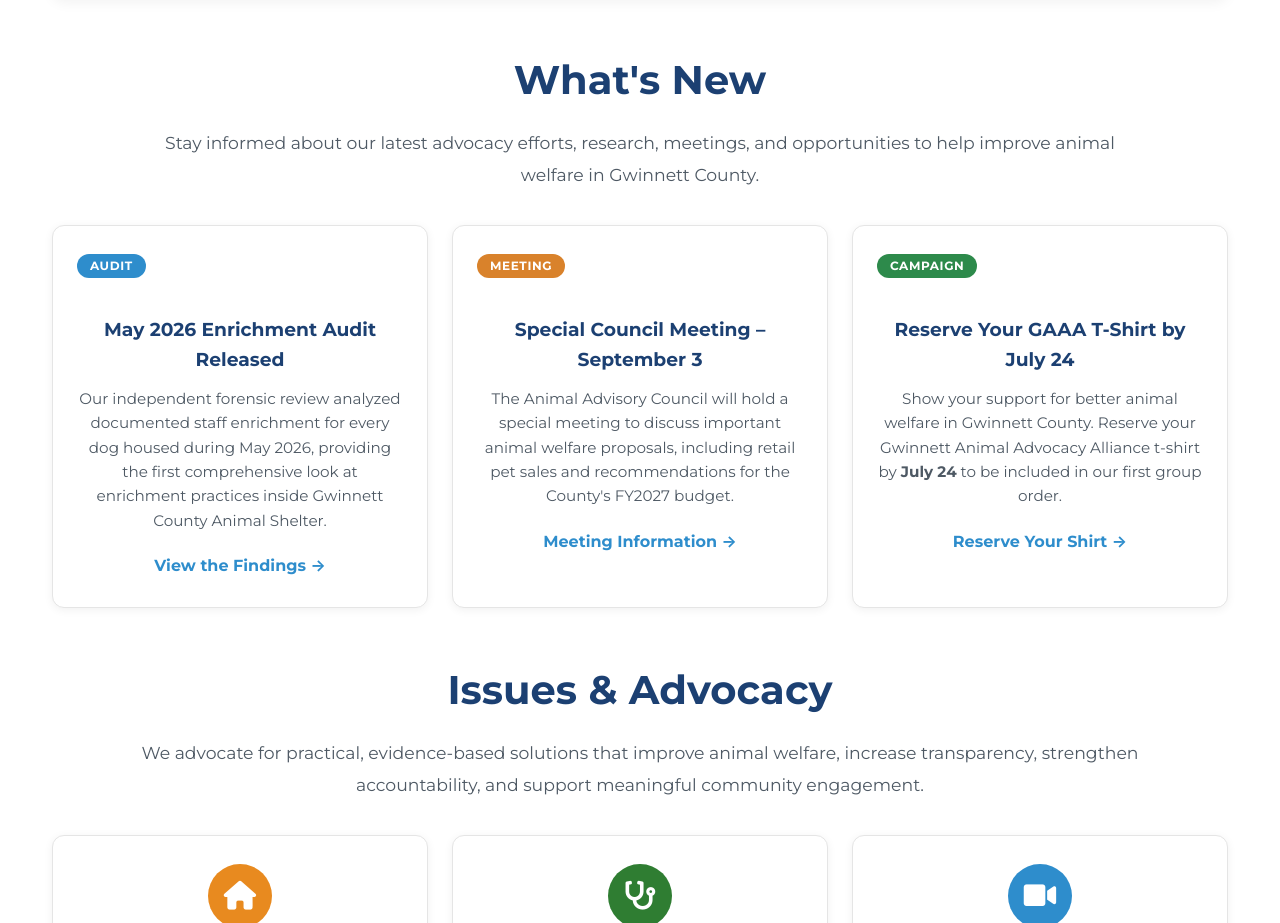
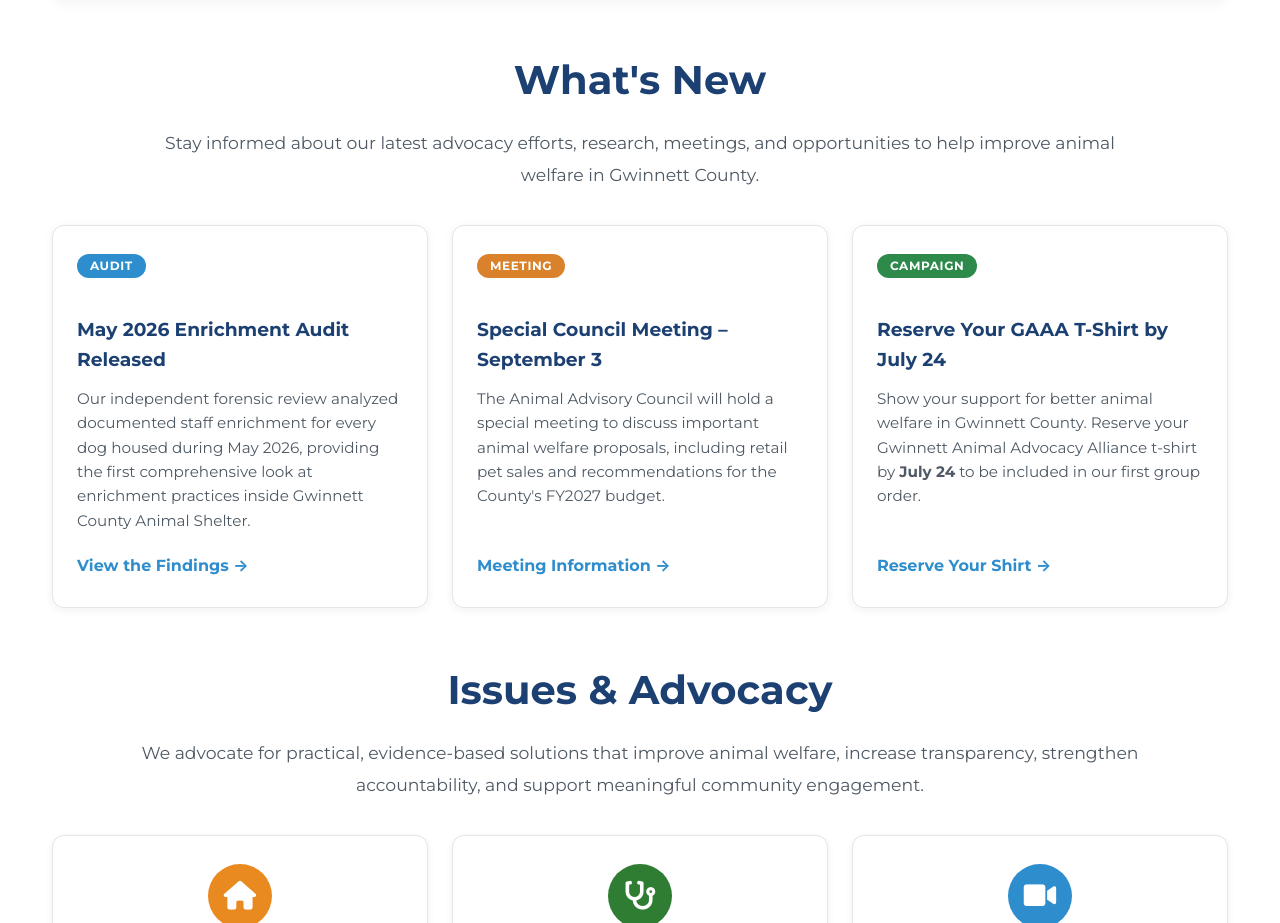
Before and after one commit to whitleybacon/gwinnett-animal-advocacy-alliance, a Jekyll site: the page built from index.html, in a window 1280 px wide. Shown: the part 1037-1960 px from the top of the page. Built offline with Jekyll 4.4.1, drawn with Linux system fonts in a browser that asks for light colours.

Commit message:
Update index.html

```diff
--- a/index.html
+++ b/index.html
@@ -59,7 +59,7 @@
     </div>
 </section>
 
-<section class="home-section">
+<section class="home-section whats-new-section">
 
     <h2>What's New</h2>
 
```
